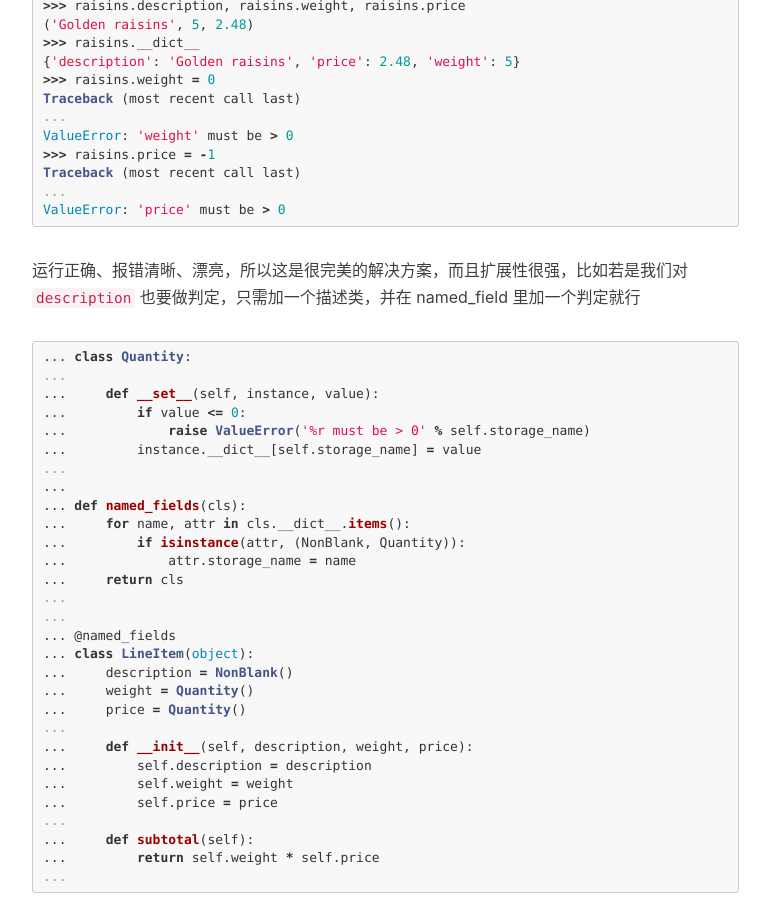
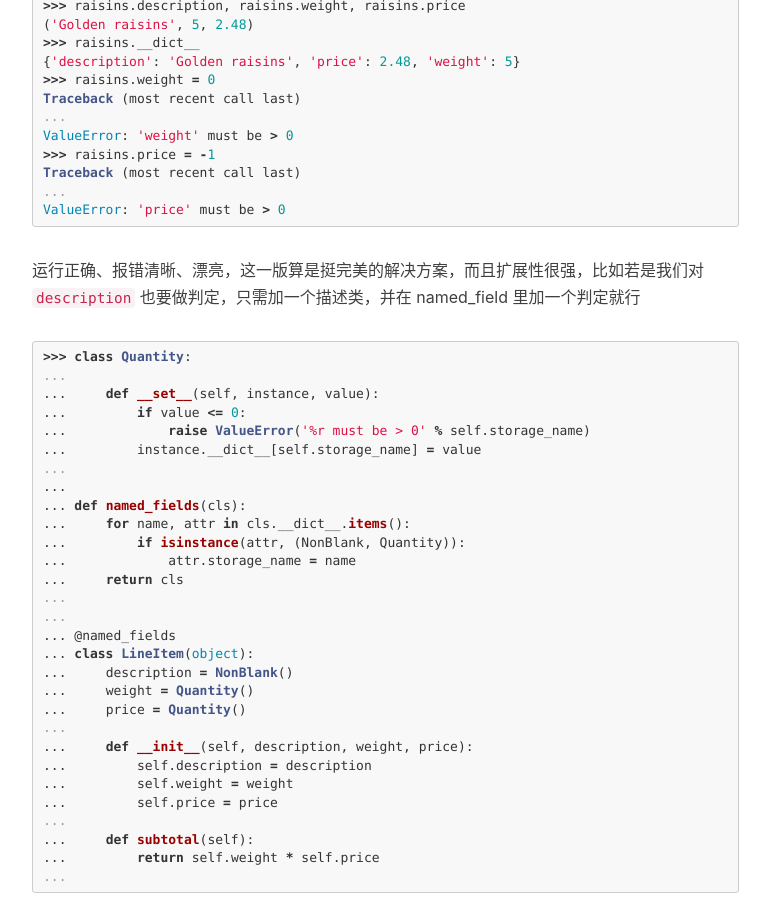
Before and after one commit to scottming/scottming.github.io, a Jekyll site: the page built from _posts/2017-06-07-python_descriptors.md, in a window 1280 px wide and 900 px high, scrolled down 5389 px. Shown: the whole window, without its empty margins (233-1003 px from the left). Built offline with Jekyll 4.4.1, drawn with Linux system fonts in a browser that asks for light colours; nearby versions of some CDN libraries; comment, search, counter and statistics services are not loaded; some of the changed text lies outside the part shown.

Commit message:
Fixed some words

````diff
--- a/_posts/2017-06-07-python_descriptors.md
+++ b/_posts/2017-06-07-python_descriptors.md
@@ -302,11 +302,11 @@ Traceback (most recent call last)
 ValueError: 'price' must be > 0
 ```
 
-运行正确、报错清晰、漂亮，所以这是很完美的解决方案，而且扩展性很强，比如若是我们对 `description` 也要做判定，只需加一个描述类，并在 named_field 里加一个判定就行
+运行正确、报错清晰、漂亮，这一版算是挺完美的解决方案，而且扩展性很强，比如若是我们对 `description` 也要做判定，只需加一个描述类，并在 named_field 里加一个判定就行
 
 
 ```python
-... class Quantity:
+>>> class Quantity:
 ...
 ...     def __set__(self, instance, value):
 ...         if value <= 0:
````
Also changed, not shown: other parts of _posts/2017-06-07-python_descriptors.md (+1 -1 lines).
